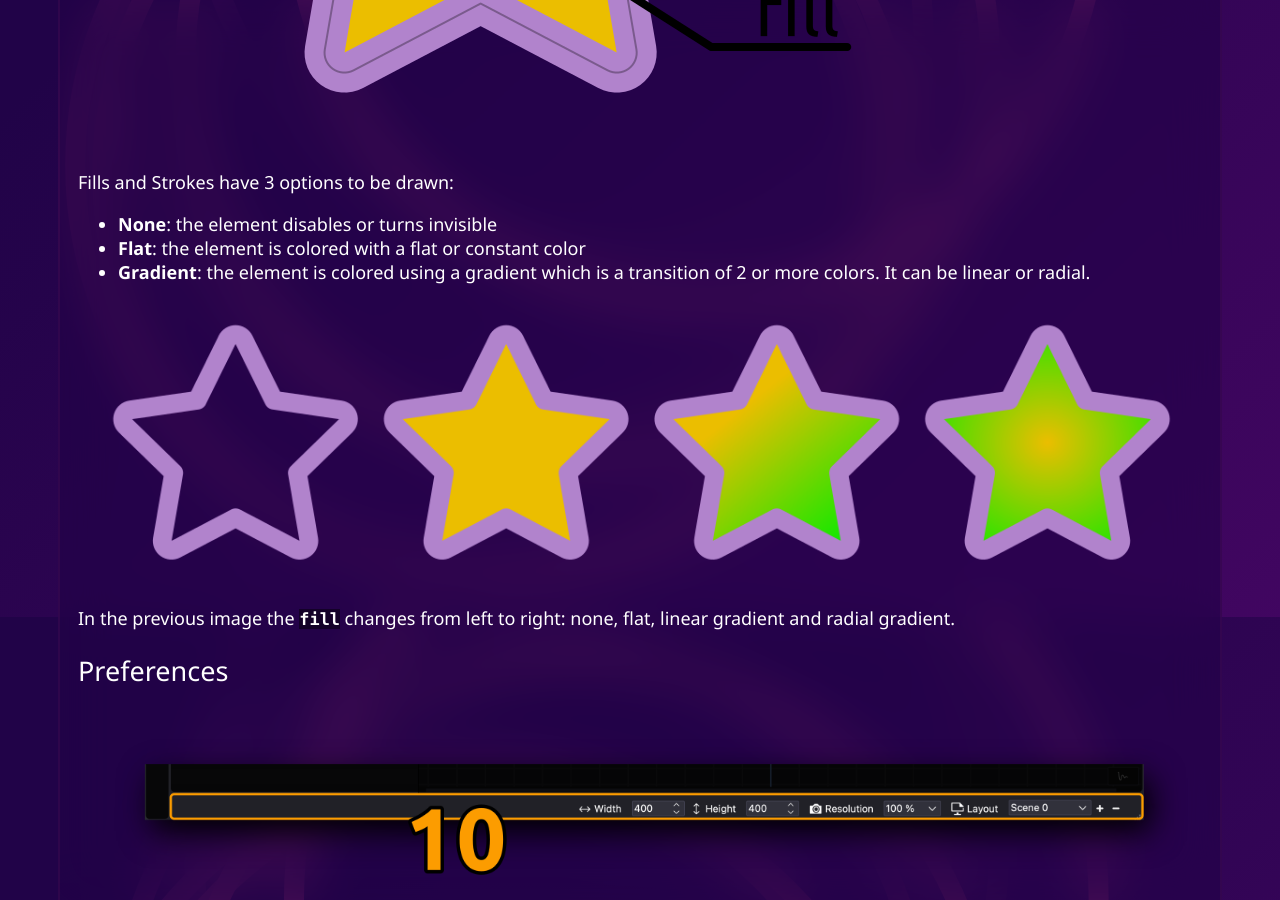
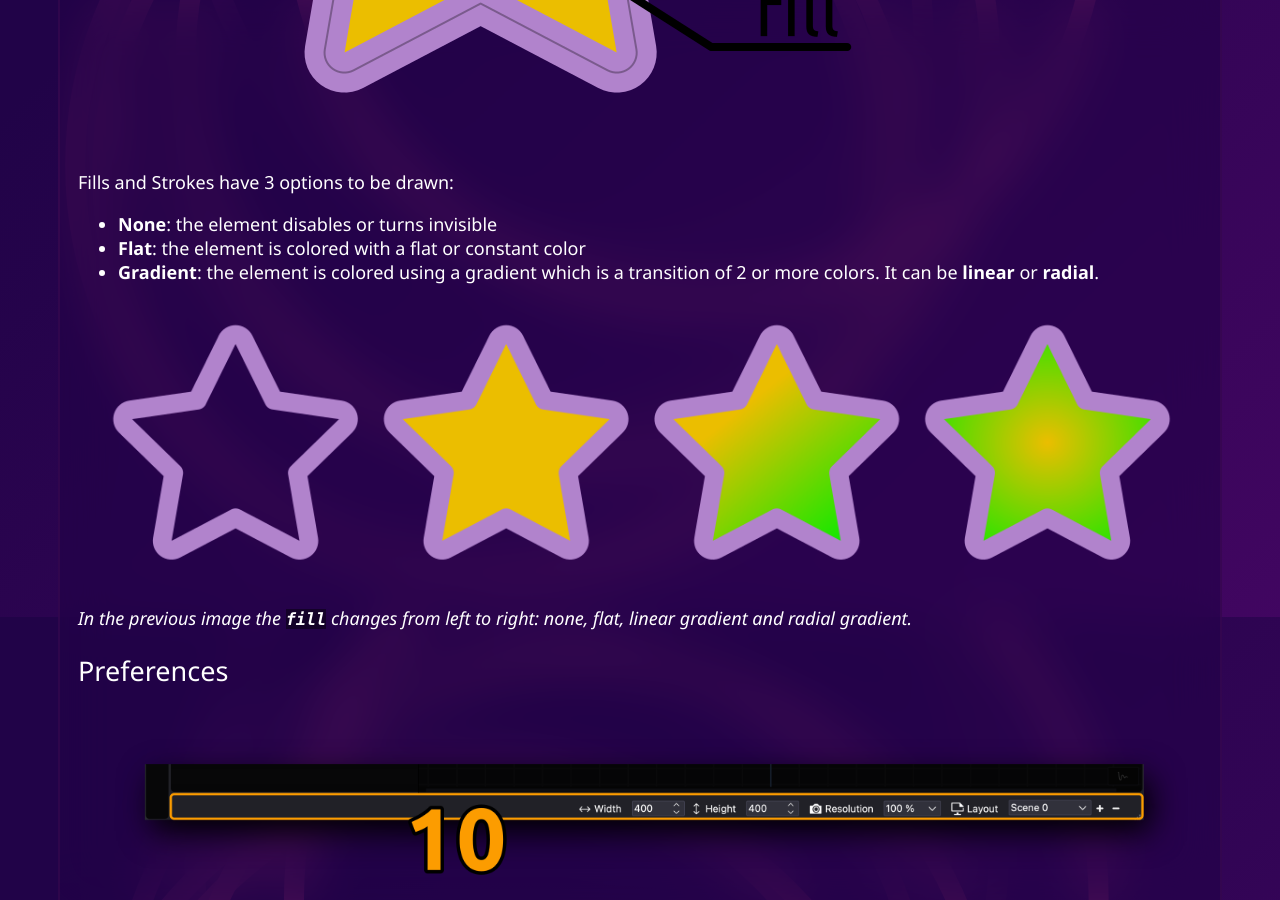
Before and after one commit to friction2d/friction2d.github.io, a Jekyll site: the page built from documentation/userinterface.md, in a window 1280 px wide and 900 px high, scrolled down 9383 px. Built offline with Jekyll 4.4.1, drawn with Linux system fonts in a browser that asks for light colours.

Commit message:
gradient info improved

```diff
--- a/documentation/userinterface.md
+++ b/documentation/userinterface.md
@@ -147,11 +147,11 @@ Every shape has 2 parts:
 Fills and Strokes have 3 options to be drawn:
 * **None**: the element disables or turns invisible
 * **Flat**: the element is colored with a flat or constant color
-* **Gradient**: the element is colored using a gradient which is a transition of 2 or more colors. It can be linear or radial.
+* **Gradient**: the element is colored using a gradient which is a transition of 2 or more colors. It can be **linear** or **radial**.
 
 ![Fill and Stroke](/assets/documentation/ui/ui_none-flat-gradients.png)
 
-In the previous image the `fill` changes from left to right: none, flat, linear gradient and radial gradient.
+*In the previous image the `fill` changes from left to right: none, flat, linear gradient and radial gradient.*
 
 ## Preferences
 
```
